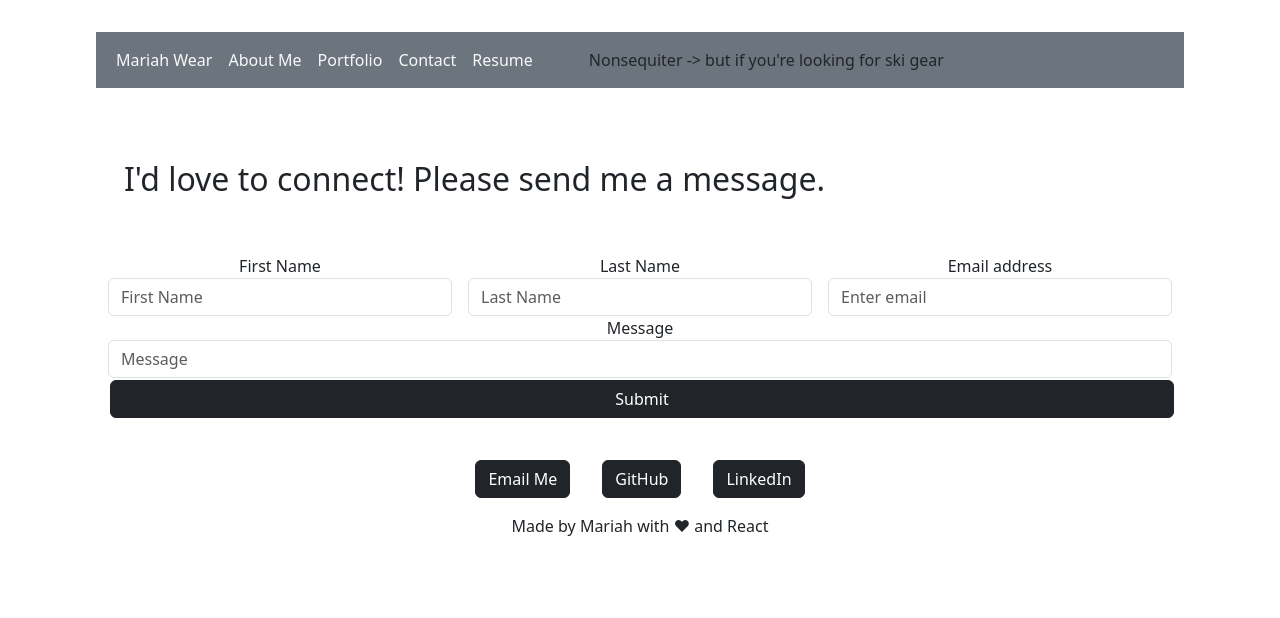
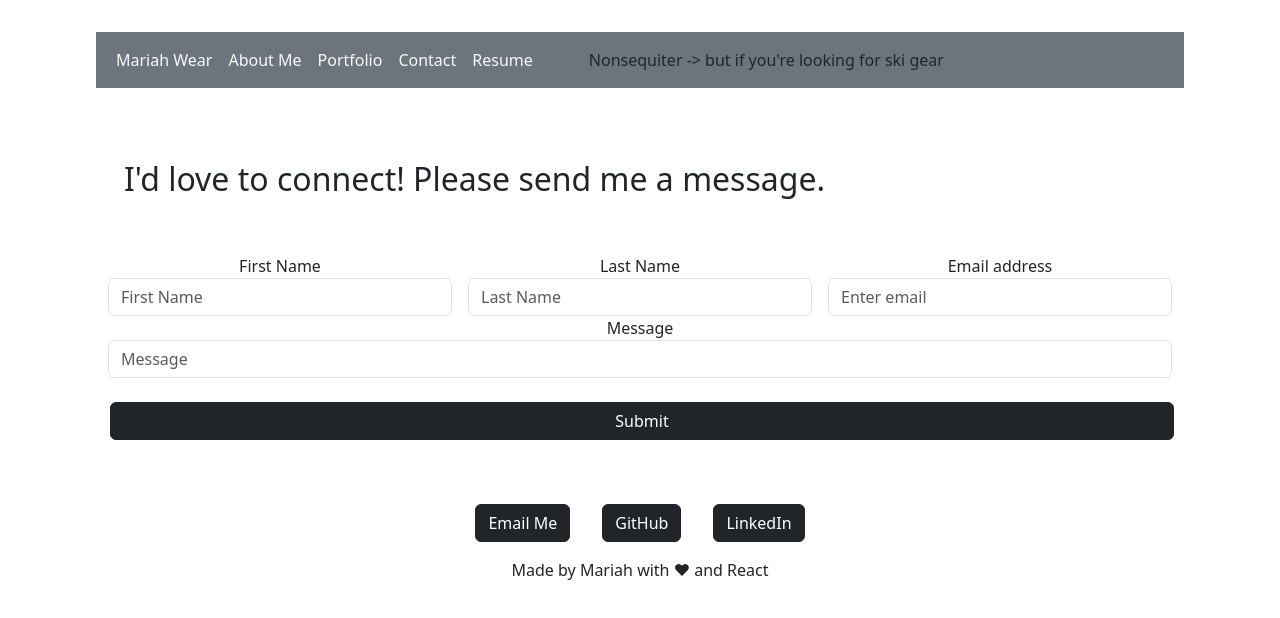
Before and after one commit to mariahw4/personal-portfolio, a React (Vite) app: page /contact in a window 1280 px wide. Shown: the top 618 px of the page. Built offline with nearby package versions, Linux system fonts and the light colour scheme.

Commit message:
spacing submit btn on contact forms

```diff
--- a/src/components/contact.jsx
+++ b/src/components/contact.jsx
@@ -74,7 +74,7 @@ function Contact() {
             placeholder="Message"
           />
         </div>
-        <button type="submit" className="btn btn-dark col-12">
+        <button type="submit" className="btn btn-dark col-12 my-4">
           Submit
         </button>
         {/* </div> */}
--- a/src/components/gear_expert.jsx
+++ b/src/components/gear_expert.jsx
@@ -74,7 +74,7 @@ function GearHead() {
               placeholder="Message"
             />
           </div>
-          <button type="submit" className="btn btn-dark col-12">
+          <button type="submit" className="btn btn-dark col-12 my-4">
             Submit
           </button>
           {/* </div> */}
```
